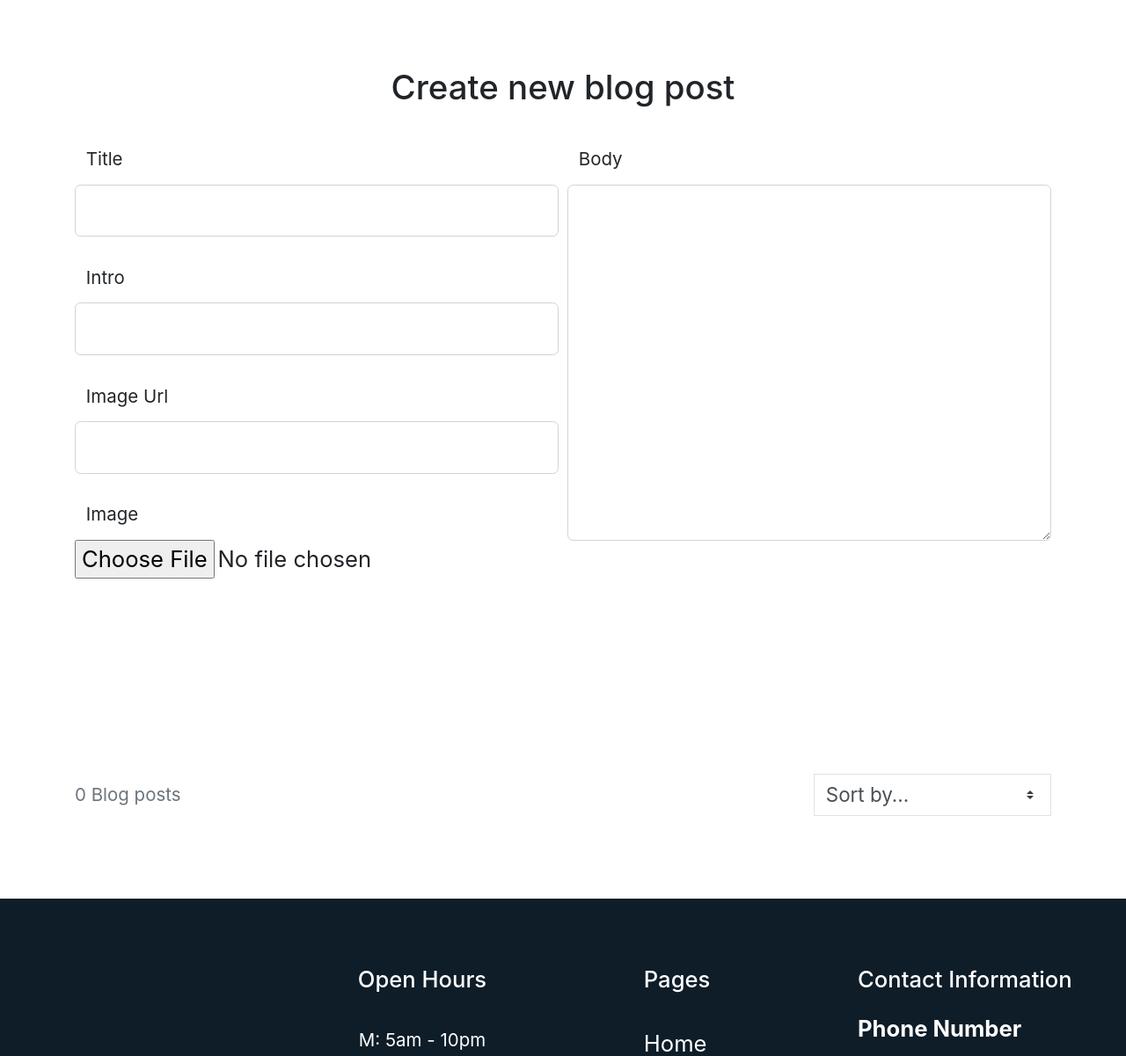
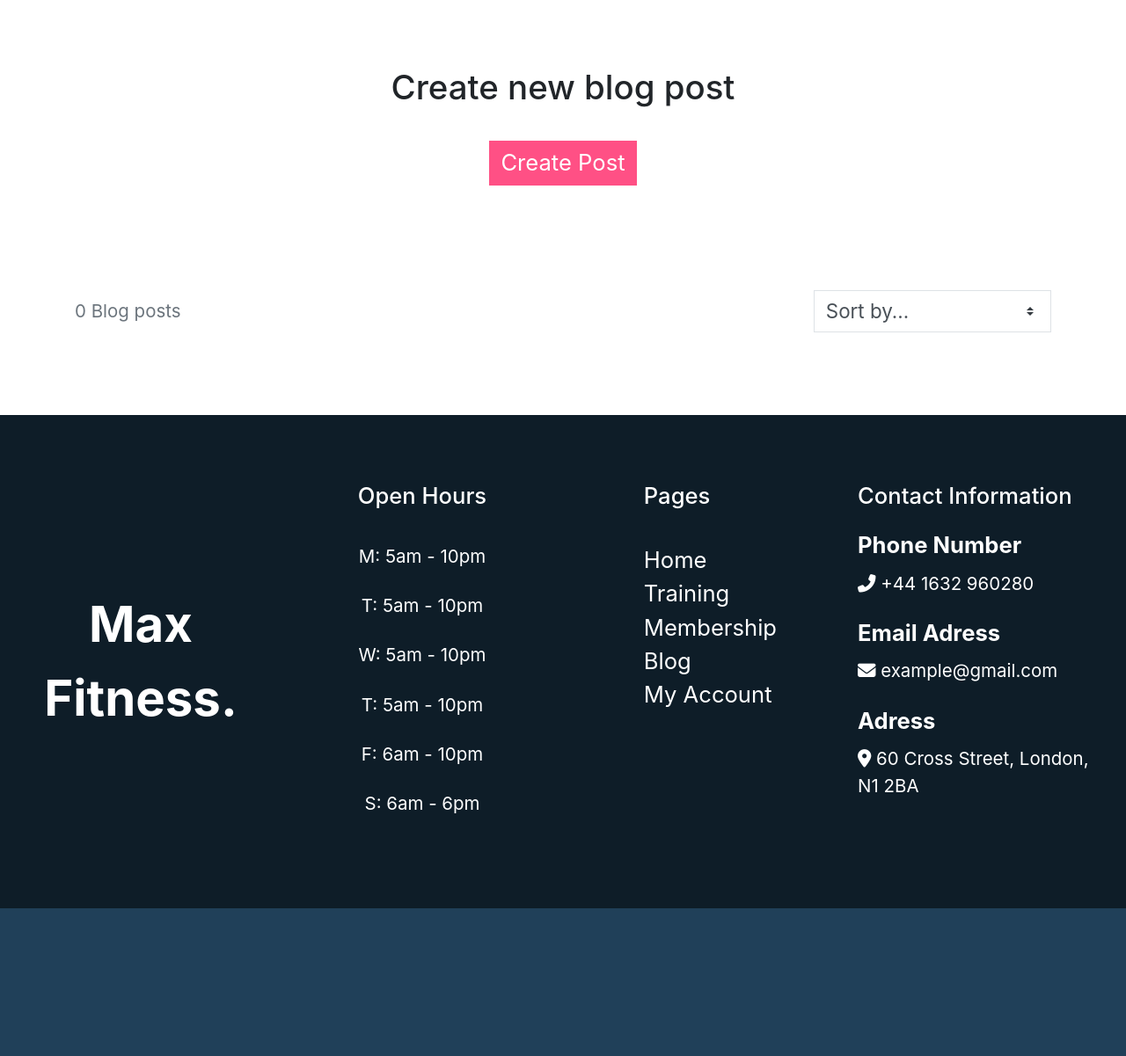
Before and after one commit to Code-Institute-Submissions/Max_Fitness_MS_4, a Django app: page /blog/ in a window 1280 px wide. Shown: the part 1025-2226 px from the top of the page at 88% size. After the commit the page ends 2058 px from the top, so only its background shows below. Run offline with Django 3.2, Linux system fonts and the light colour scheme; the visitor is signed in with stand-in values (Sample User, id 1); data that the repository does not hold is empty; parts of the project's set-up code (start-up, migrations or seed data) failed here and were passed over; some libraries are stand-ins or nearby versions.

Commit message:
Add create functionality for superusers in blog app

```diff
--- a/blog/templates/blog/blogs.html
+++ b/blog/templates/blog/blogs.html
@@ -31,11 +31,12 @@
     <div class="row">
         <div class="col-12 text-center mb-3">
             <h4>Create new blog post</h4>
+            <button class="btn btn-primary mt-3 blog-post-btn" type="button" data-toggle="collapse" data-target="#collapsed-form" aria-expanded="false" aria-controls="collapseExample">Create Post</button>
         </div>
     </div>
-    <div class="row">
+    <div class="row collapse" id="collapsed-form">
         <div class="col-12 pb-5">
-            <form>
+            <form method="POST" action="{% url 'blog' %}" enctype="multipart/form-data">
                 {% csrf_token %}
                 <div class="form-row">
                     <div class="form-group col-md-6">
@@ -51,6 +52,7 @@
                     <div class="form-group col-md-6">
                         <label for="{{ blog_form.body.auto_id }}" class="small px-2">Body</label>
                         {{ blog_form.body|as_crispy_field }}
+                        <button type="submit" class="btn btn-primary mt-3 float-right blog-post-btn">Publish</button>
                     </div>
                 </div>
             </form>
@@ -82,7 +84,11 @@
         {% for post in blogPosts %}
         <div class="row blog-post">
             <div class="col-12 col-lg-5 p-0 blog-post-img">
-                <img src="{{ post.image.url }}" alt="">
+                {% if post.image %}
+                    <img src="{{ post.image.url }}" alt="">
+                {% else %}
+                    <img src="{{ MEDIA_URL }}noimage.png" alt="">
+                {% endif %}
             </div>
             <div class="col-12 col-lg-7">
                 <div class="blog-post-date">
--- a/blog/views.py
+++ b/blog/views.py
@@ -9,7 +9,8 @@ from .forms import BlogPostForm
 
 def render_blog(request):
     """
-    Renders blog page for the user
+    Renders blog page and handles POST request
+    to create blog post
     """
     form = None
     if request.user.is_superuser:
@@ -20,8 +21,17 @@ def render_blog(request):
     current_sorting = None
     query = None
 
+    if request.method == 'POST':
+        form = BlogPostForm(request.POST, request.FILES)
+        if form.is_valid():
+            form.save()
+            messages.success(request, 'Successfully added product!')
+            return redirect(reverse('blog'))
+        else:
+            messages.error(request, 'Failed to add product. \
+                 Please ensure the form is valid!')
+
     if request.GET:
-
         # Sorting logic for blog posts
         # sorts blog posts by date
         if 'sort' in request.GET:
```
Also changed, not shown: blog/fixtures/blogposts.js (added, +26 -0 lines).
